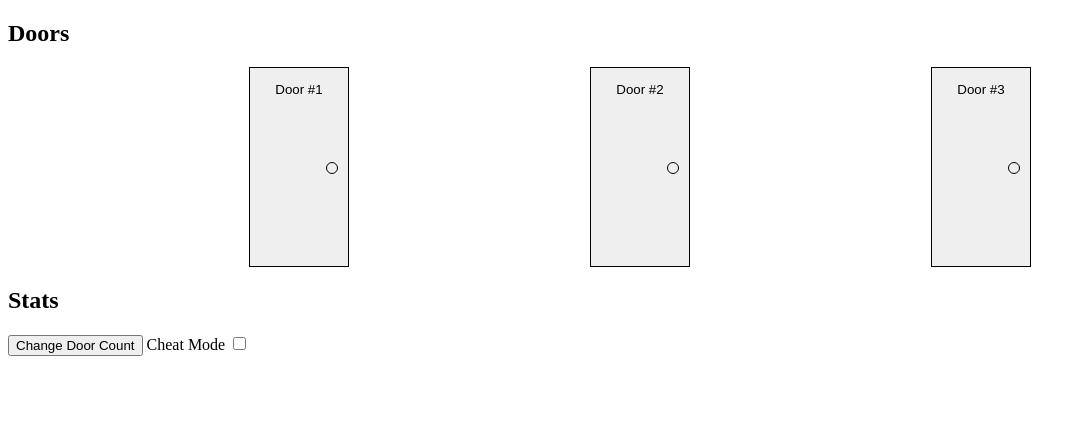
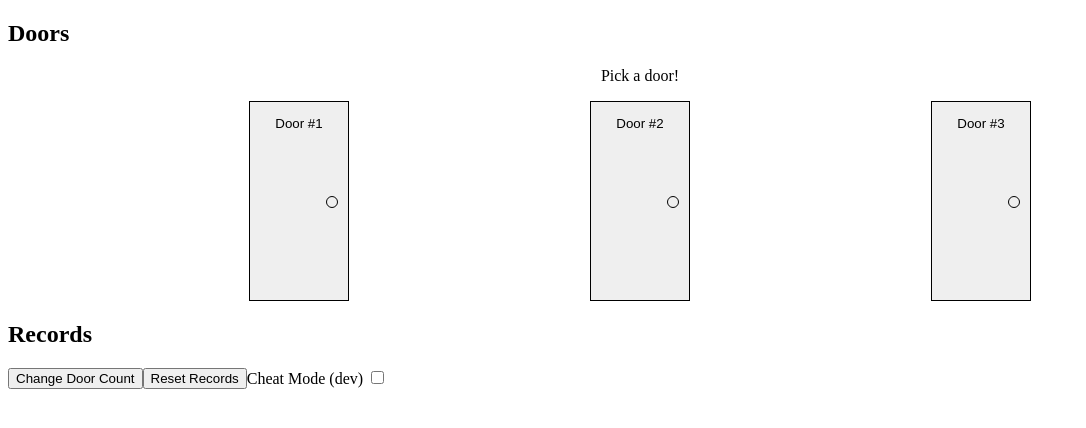
Before and after one commit to jsartelle/monty-hall-problem, a SvelteKit app: page / in a window 1280 px wide. Shown: the top 428 px of the page, without its empty margins (0-1086 px from the left). Built offline with nearby package versions, Linux system fonts and the light colour scheme.

Commit message:
Game logic & save records

```diff
--- a/src/routes/+page.svelte
+++ b/src/routes/+page.svelte
@@ -1,55 +1,187 @@
 <script lang="ts">
-	import { dev } from '$app/environment'
+	import { browser, dev } from '$app/environment'
 	import Door from '$lib/components/door.svelte'
+
+	interface GameRecord {
+		carIndex: number
+		firstPick: number
+		openedDoor: number
+		secondPick: number
+	}
+	const STORAGE_KEY = 'montyhall_records'
+
+	let records: GameRecord[] = []
+	if (browser && localStorage.getItem(STORAGE_KEY)) {
+		records = JSON.parse(localStorage.getItem(STORAGE_KEY)!)
+	}
 
 	let doorCount = 3
 	let cheatMode = false
-	let carIndex: number
-	$: carIndex = Math.floor(Math.random() * doorCount)
 
 	function changeDoorCount() {
-		const answer = parseInt(
-			prompt(
-				'Enter a number between 3 and 100. Changing the door count will reset your stats!',
+		const answer = prompt(
+			'Enter a number between 3 and 100. Changing the door count will clear your records!',
 			String(doorCount),
-			) as string,
 		)
-		if (!isNaN(answer)) {
-			if (answer < 3) return alert('Pick a number higher than 2!')
-			if (answer > 100) return alert('Pick a lower number!')
-			if (answer !== doorCount) doorCount = answer
+
+		if (answer === null || answer === '') return
+		const parsed = parseInt(answer)
+
+		if (isNaN(parsed)) return alert('Invalid door count!')
+		if (parsed < 3) return alert('Pick a number higher than 2!')
+		if (parsed > 100) return alert('Pick a lower number!')
+		if (parsed !== doorCount) {
+			doorCount = parsed
+			resetRecords(true)
+			startGame()
+		}
+	}
+
+	/** Pick a random door index */
+	function pickRandomDoor() {
+		return Math.floor(Math.random() * doorCount)
+	}
+
+	let carIndex = 0
+	let firstPick: number | null = null
+	let openedDoor: number | null = null
+	let secondPick: number | null = null
+	let gameOver = false
+	let instructions = ''
+
+	function startGame() {
+		carIndex = pickRandomDoor()
+		firstPick = null
+		openedDoor = null
+		secondPick = null
+		gameOver = false
+		instructions = 'Pick a door!'
+	}
+	startGame()
+
+	function doorClicked(index: number) {
+		if (gameOver) {
+			startGame()
+			return
+		}
+
+		if (firstPick === null) {
+			firstPick = index
+
+			while (openedDoor === null) {
+				// Reveal a door that isn't the one you picked, or the one with the car
+				const rand = pickRandomDoor()
+				if (rand !== firstPick && rand !== carIndex) openedDoor = rand
+			}
+
+			instructions = `You picked door #${firstPick + 1}! Behind door #${
+				openedDoor! + 1
+			} is a goat.\nStick with your choice, or change doors?`
+		} else if (secondPick === null) {
+			secondPick = index
+
+			if (secondPick === carIndex) {
+				instructions = 'Congratulations, you picked the car!\nClick any door to restart.'
 			} else {
-			return alert('Invalid door count!')
+				instructions = `Sorry, the car was behind Door #${
+					carIndex + 1
+				}!\nClick any door to try again.`
 			}
+
+			updateRecords()
+			gameOver = true
+			return
+		}
+	}
+
+	function updateRecords() {
+		records.push({
+			carIndex,
+			firstPick: firstPick!,
+			openedDoor: openedDoor!,
+			secondPick: secondPick!,
+		})
+		localStorage.setItem(STORAGE_KEY, JSON.stringify(records))
+	}
+
+	function resetRecords(skipConfirm = false) {
+		if (!skipConfirm) {
+			const confirmed = confirm('Are you sure you want to delete all records?')
+			if (!confirmed) return
+		}
+		records = []
+		localStorage.removeItem(STORAGE_KEY)
 	}
 </script>
 
 <main class="container">
 	<section>
 		<h1>Doors</h1>
+
+		<p class="instructions">{instructions}</p>
+
 		<div class="doors">
 			{#each { length: doorCount } as _, i}
-				<Door index={i} isCar={i === carIndex} {cheatMode} />
+				<Door
+					index={i}
+					isCar={i === carIndex}
+					revealed={gameOver || openedDoor === i}
+					{cheatMode}
+					on:click={() => doorClicked(i)}
+				/>
 			{/each}
 		</div>
+
+		{#if cheatMode}
+			<code>
+				carIndex: {carIndex}, firstPick: {firstPick}, openedDoor: {openedDoor}, secondPick: {secondPick}
+			</code>
+		{/if}
 	</section>
 	<section>
-		<h1>Stats</h1>
+		<h1>Records</h1>
+		<div class="controls">
 			<button on:click={changeDoorCount}>Change Door Count</button>
+			<button on:click={() => resetRecords(false)}>Reset Records</button>
 			{#if dev}
 				<label>
-				<span>Cheat Mode</span>
+					<span>Cheat Mode (dev)</span>
 					<input bind:checked={cheatMode} type="checkbox" role="switch" />
 				</label>
 			{/if}
+		</div>
 	</section>
 </main>
 
 <style lang="scss">
+	.instructions {
+		padding: calc(var(--spacing) / 2);
+		white-space: pre-line;
+		text-align: center;
+		background-color: var(--code-background-color);
+		border-radius: var(--border-radius);
+	}
+
 	.doors {
 		display: grid;
 		grid-template-columns: repeat(auto-fit, 100px);
 		grid-auto-rows: 200px;
 		justify-content: space-evenly;
 	}
+
+	.controls {
+		display: flex;
+		align-items: center;
+		flex-wrap: wrap;
+		gap: var(--spacing);
+
+		button {
+			width: auto;
+			margin: 0;
+		}
+
+		label {
+			cursor: pointer;
+		}
+	}
 </style>
```
Lines whose indentation alone changed are shown as unchanged.
